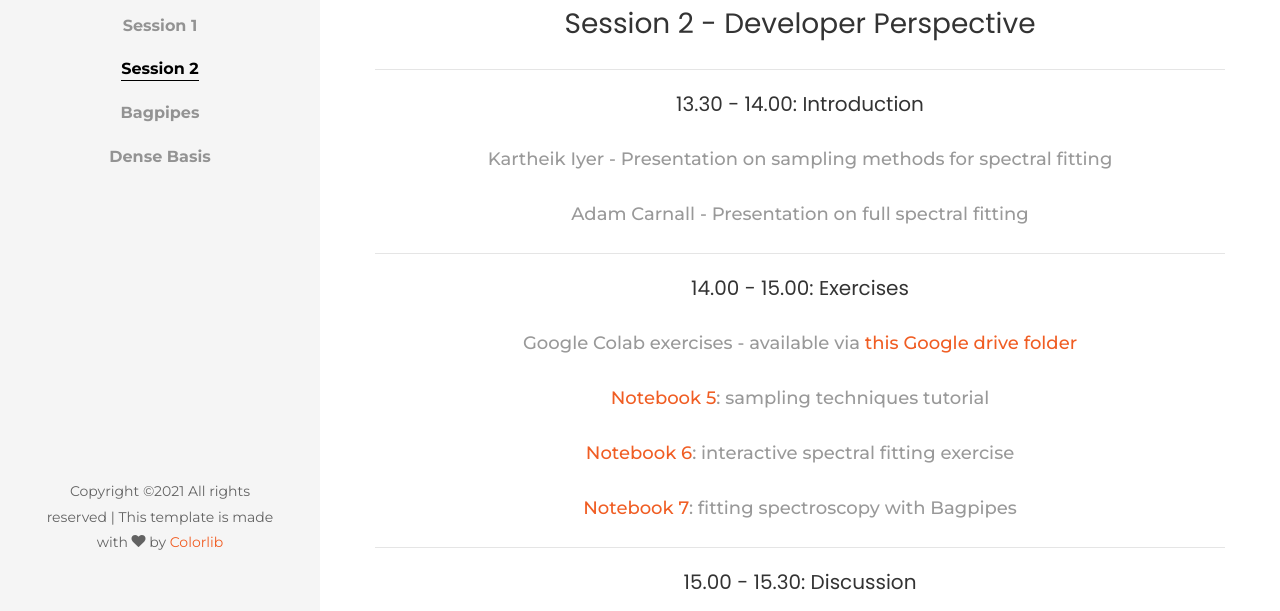
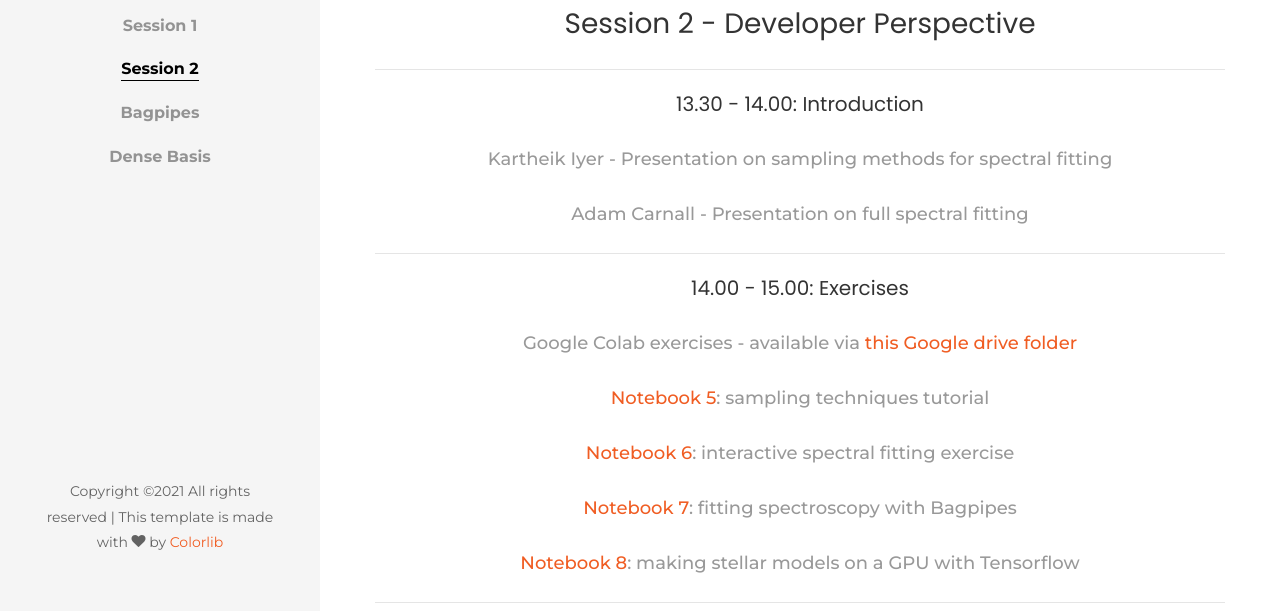
Before and after one commit to stsci-mos-sed/stsci-mos-sed.github.io, a plain HTML site: page session_2.html in a window 1280 px wide. Shown: the part 189-800 px from the top of the page. Drawn offline with Linux system fonts and the light colour scheme; some packages are replaced by stand-ins of ours; no server answers; files whose address does not match are found by name.

Commit message:
added notebook 8

```diff
--- a/session_2.html
+++ b/session_2.html
@@ -81,9 +81,11 @@
 
 	                            <p style="margin-top:0.6cm; margin-bottom:0.6cm;"><a href="https://drive.google.com/file/d/1UAwpfFG9zZn-M2d_iwxLUSAWuFwx8rmq/view?usp=sharing" target="_blank">Notebook 5</a>: sampling techniques tutorial</p>
 
-								<p style="margin-top:0.6cm; margin-bottom:0.6cm;"><a href="https://colab.research.google.com/drive/1VH1qi4ooOExRHjhoLnpm8r2QokmVxntY?usp=sharing" target="_blank">Notebook 6</a>: interactive spectral fitting exercise</p>
+															<p style="margin-top:0.6cm; margin-bottom:0.6cm;"><a href="https://colab.research.google.com/drive/1VH1qi4ooOExRHjhoLnpm8r2QokmVxntY?usp=sharing" target="_blank">Notebook 6</a>: interactive spectral fitting exercise</p>
 
-								<p style="margin-top:0.6cm; margin-bottom:0.6cm;"><a href="https://colab.research.google.com/drive/1lObMb-_joYExTKUMV9P8fMfOhDd-O5sW?usp=sharing" target="_blank">Notebook 7</a>: fitting spectroscopy with Bagpipes</p>
+															<p style="margin-top:0.6cm; margin-bottom:0.6cm;"><a href="https://colab.research.google.com/drive/1lObMb-_joYExTKUMV9P8fMfOhDd-O5sW?usp=sharing" target="_blank">Notebook 7</a>: fitting spectroscopy with Bagpipes</p>
+
+															<p style="margin-top:0.6cm; margin-bottom:0.6cm;"><a href="https://colab.research.google.com/drive/1FYSAlMsaIS1cegHN5MVZ3sj1iQjC0qnG?usp=sharing" target="_blank">Notebook 8</a>: making stellar models on a GPU with Tensorflow</p>
 
 	                            <hr>
 
```
